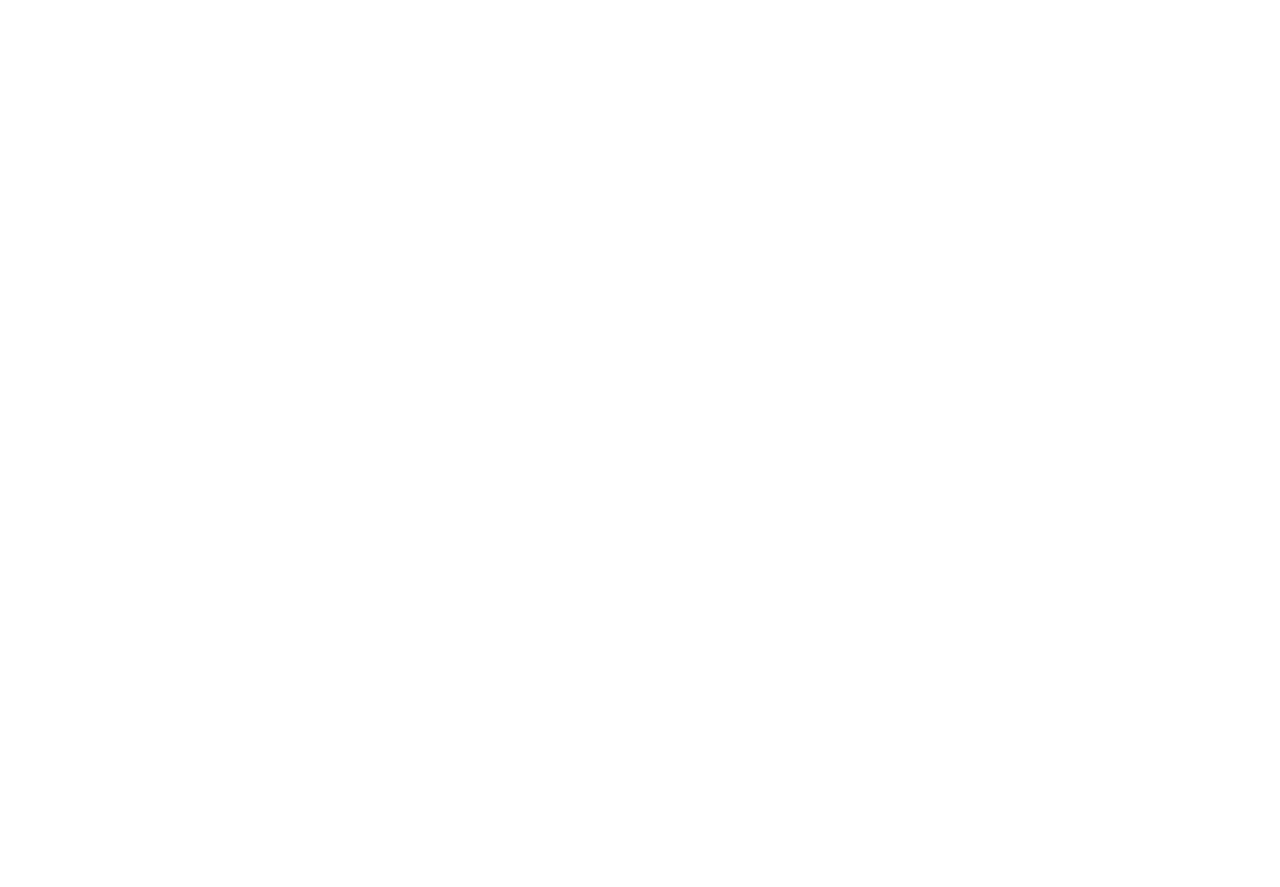
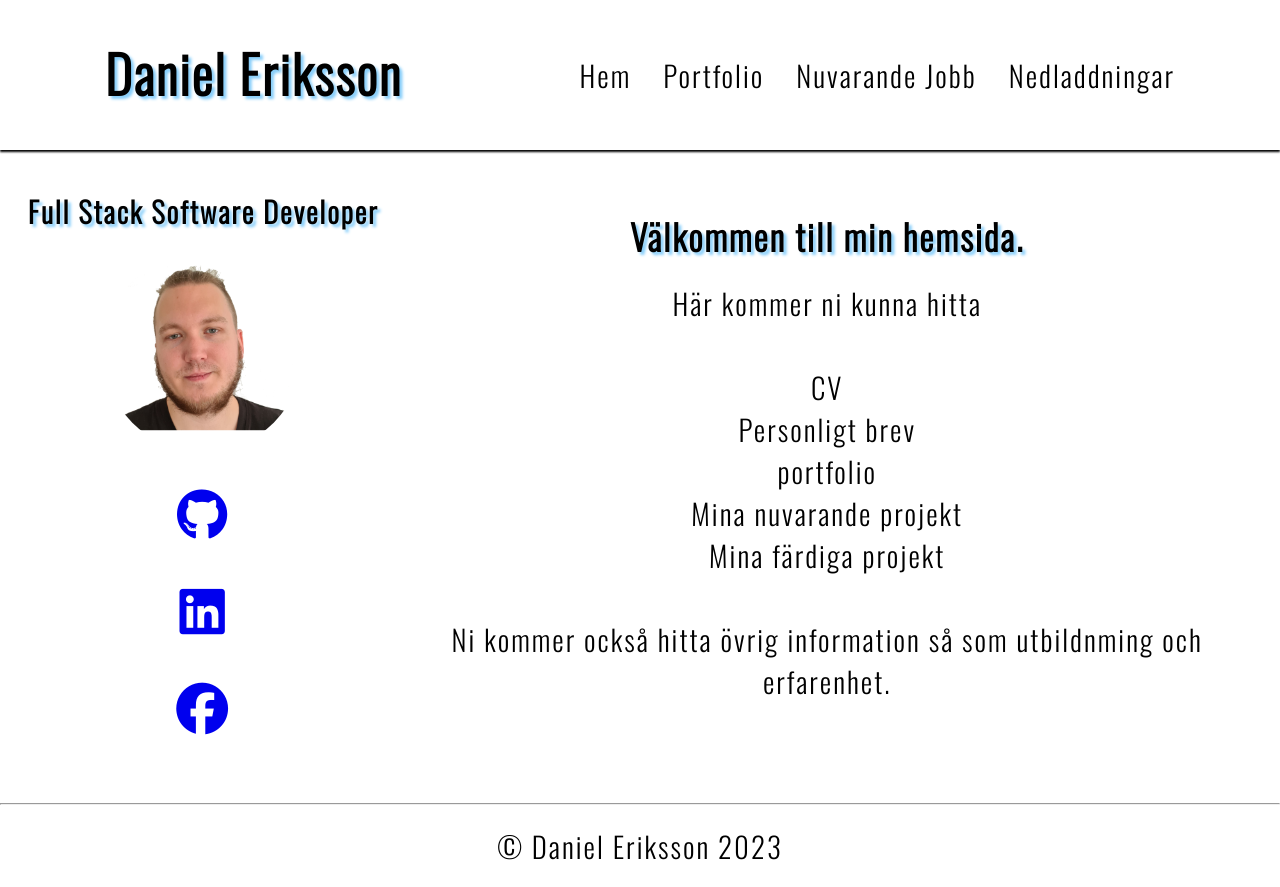
Before and after one commit to Crim6864/daniele, a plain HTML site: page jobs.html in a window 1280 px wide. Before the commit the page ends 800 px from the top, so only its background shows below. Drawn offline with nearby package versions, Linux system fonts and the light colour scheme; a web font is replaced by a local one.

Commit message:
added search engine keywords

```diff
--- a/downloads.html
+++ b/downloads.html
@@ -0,0 +1,110 @@
+<!DOCTYPE html>
+<html lang="en">
+  <head>
+    <meta charset="UTF-8" />
+    <meta http-equiv="X-UA-Compatible" content="IE=edge" />
+    <meta name="viewport" content="width=device-width, initial-scale=1.0" />
+    <!-- Meta tags for search engines -->
+    <meta name="description" content="Mjukvaruutvecklare." />
+    <meta
+      name="keywords"
+      content="Mjukvaru utvecklare, full stack, webdeveloper, daniel, eriksson, Daniel Eriksson"
+    />
+    <!-- Title -->
+    <title>Daniel Eriksson</title>
+
+    <!-- CSS Style Sheets -->
+    <link rel="stylesheet" href="assets/css/style.css" />
+
+    <!-- Java Scripts -->
+    <script type="text/javascript" src="/assets/scripts/scripts.js"></script>
+  </head>
+
+  <body>
+    <header>
+      <!-- Top Navigation Menu -->
+      <div class="topnav">
+        <a href="/index.html" class="active">
+          <h1>Daniel Eriksson</h1>
+        </a>
+        <!-- Navigation links (hidden by default) -->
+        <div id="menu">
+          <a href="#news" class="active">Hem</a>
+          <a href="#contact">Portfolio</a>
+          <a href="#about">Nuvarande Jobb</a>
+          <a href="#download">Nedladdningar</a>
+        </div>
+        <!-- "Hamburger menu" / "Bar icon" to toggle the navigation links -->
+        <a href="javascript:void(0);" class="icon" onclick="myFunction()">
+          <i class="fa-solid fa-bars"></i>
+        </a>
+      </div>
+    </header>
+
+    <main>
+      <!-- Side bar with personal info. -->
+      <section class="sidebar">
+        <h2>Full Stack Software Developer</h2>
+        <div id="photo"></div>
+        <p>
+          <a
+            href="https://github.com/Crim6864"
+            target="_blank"
+            rel="noopener"
+            aria-label="Visit my GitHub page (opens in a new tab)"
+            ><i class="fa-brands fa-github"></i
+          ></a>
+        </p>
+        <p>
+          <a
+            href="https://www.linkedin.com/in/daniel-eriksson-17a5771ba/"
+            target="_blank"
+            rel="noopener"
+            aria-label="Visit my LinkedIn page (opens in a new tab)"
+            ><i class="fa-brands fa-linkedin"></i
+          ></a>
+        </p>
+        <p>
+          <a
+            href="https://www.facebook.com/DanielErikssonB"
+            target="_blank"
+            rel="noopener"
+            aria-label="Visit my Facebook page (opens in a new tab)"
+            ><i class="fa-brands fa-facebook"></i
+          ></a>
+        </p>
+        <p></p>
+      </section>
+
+      <!-- Main content -->
+      <section class="main-content">
+        <h1>Välkommen till min hemsida.</h1>
+        <p>
+          Här kommer ni kunna hitta
+          <br />
+          <br />
+          CV
+          <br />
+          Personligt brev
+          <br />
+          portfolio
+          <br />
+          Mina nuvarande projekt
+          <br />
+          Mina färdiga projekt
+          <br /><br />
+          Ni kommer också hitta övrig information så som utbildnming och
+          erfarenhet.
+        </p>
+      </section>
+    </main>
+    <script
+      src="https://kit.fontawesome.com/1b4f7b5728.js"
+      crossorigin="anonymous"
+    ></script>
+    <footer>
+      <hr />
+      <p>&copy; Daniel Eriksson 2023</p>
+    </footer>
+  </body>
+</html>
--- a/jobs.html
+++ b/jobs.html
@@ -0,0 +1,110 @@
+<!DOCTYPE html>
+<html lang="en">
+  <head>
+    <meta charset="UTF-8" />
+    <meta http-equiv="X-UA-Compatible" content="IE=edge" />
+    <meta name="viewport" content="width=device-width, initial-scale=1.0" />
+    <!-- Meta tags for search engines -->
+    <meta name="description" content="Mjukvaruutvecklare." />
+    <meta
+      name="keywords"
+      content="Mjukvaru utvecklare, full stack, webdeveloper, daniel, eriksson, Daniel Eriksson"
+    />
+    <!-- Title -->
+    <title>Daniel Eriksson</title>
+
+    <!-- CSS Style Sheets -->
+    <link rel="stylesheet" href="assets/css/style.css" />
+
+    <!-- Java Scripts -->
+    <script type="text/javascript" src="/assets/scripts/scripts.js"></script>
+  </head>
+
+  <body>
+    <header>
+      <!-- Top Navigation Menu -->
+      <div class="topnav">
+        <a href="/index.html" class="active">
+          <h1>Daniel Eriksson</h1>
+        </a>
+        <!-- Navigation links (hidden by default) -->
+        <div id="menu">
+          <a href="#news" class="active">Hem</a>
+          <a href="#contact">Portfolio</a>
+          <a href="#about">Nuvarande Jobb</a>
+          <a href="#download">Nedladdningar</a>
+        </div>
+        <!-- "Hamburger menu" / "Bar icon" to toggle the navigation links -->
+        <a href="javascript:void(0);" class="icon" onclick="myFunction()">
+          <i class="fa-solid fa-bars"></i>
+        </a>
+      </div>
+    </header>
+
+    <main>
+      <!-- Side bar with personal info. -->
+      <section class="sidebar">
+        <h2>Full Stack Software Developer</h2>
+        <div id="photo"></div>
+        <p>
+          <a
+            href="https://github.com/Crim6864"
+            target="_blank"
+            rel="noopener"
+            aria-label="Visit my GitHub page (opens in a new tab)"
+            ><i class="fa-brands fa-github"></i
+          ></a>
+        </p>
+        <p>
+          <a
+            href="https://www.linkedin.com/in/daniel-eriksson-17a5771ba/"
+            target="_blank"
+            rel="noopener"
+            aria-label="Visit my LinkedIn page (opens in a new tab)"
+            ><i class="fa-brands fa-linkedin"></i
+          ></a>
+        </p>
+        <p>
+          <a
+            href="https://www.facebook.com/DanielErikssonB"
+            target="_blank"
+            rel="noopener"
+            aria-label="Visit my Facebook page (opens in a new tab)"
+            ><i class="fa-brands fa-facebook"></i
+          ></a>
+        </p>
+        <p></p>
+      </section>
+
+      <!-- Main content -->
+      <section class="main-content">
+        <h1>Välkommen till min hemsida.</h1>
+        <p>
+          Här kommer ni kunna hitta
+          <br />
+          <br />
+          CV
+          <br />
+          Personligt brev
+          <br />
+          portfolio
+          <br />
+          Mina nuvarande projekt
+          <br />
+          Mina färdiga projekt
+          <br /><br />
+          Ni kommer också hitta övrig information så som utbildnming och
+          erfarenhet.
+        </p>
+      </section>
+    </main>
+    <script
+      src="https://kit.fontawesome.com/1b4f7b5728.js"
+      crossorigin="anonymous"
+    ></script>
+    <footer>
+      <hr />
+      <p>&copy; Daniel Eriksson 2023</p>
+    </footer>
+  </body>
+</html>
```
Also changed, not shown: index.html (+10 -0 lines), portfolio.html (+110 -0 lines).
